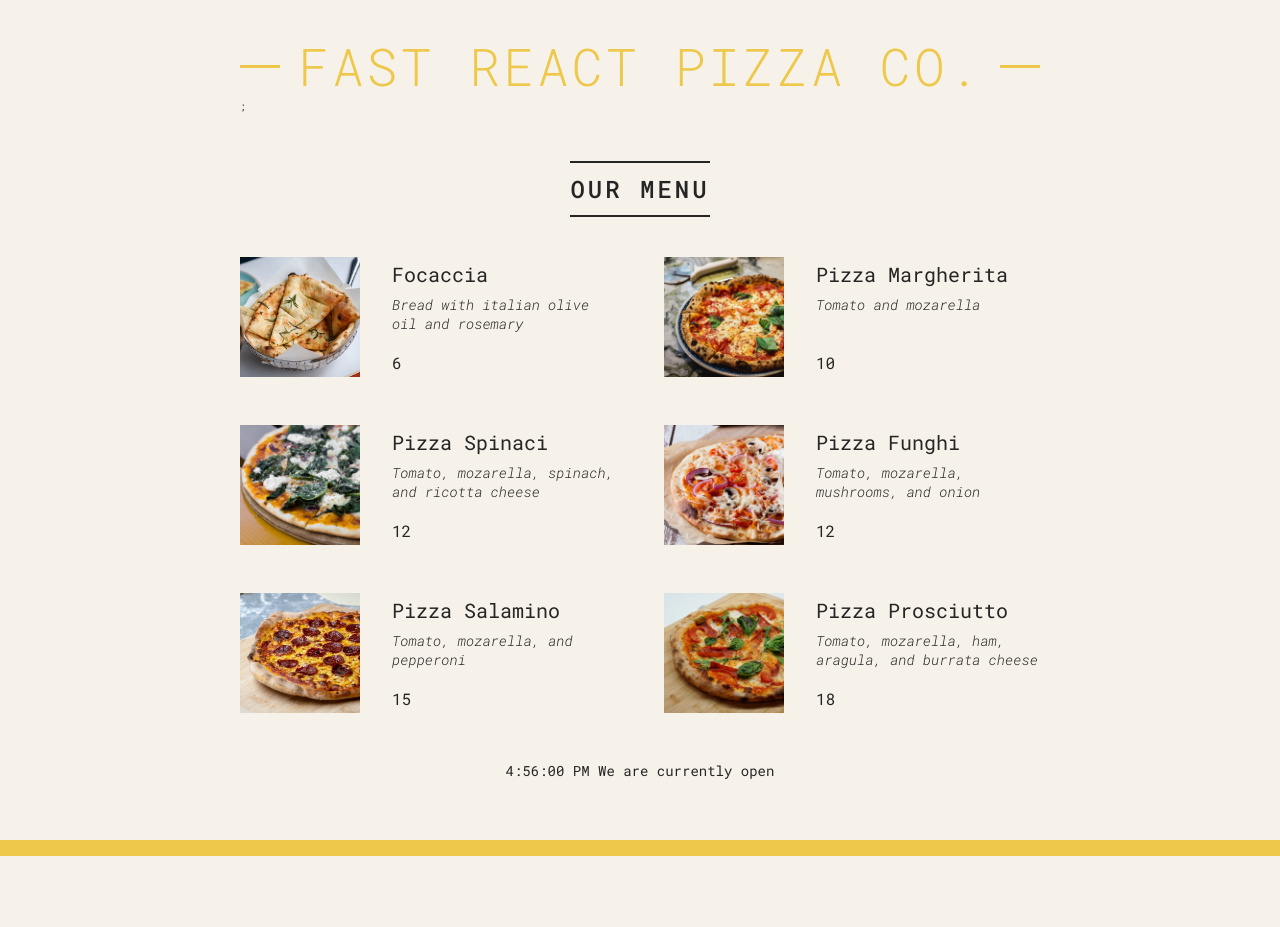
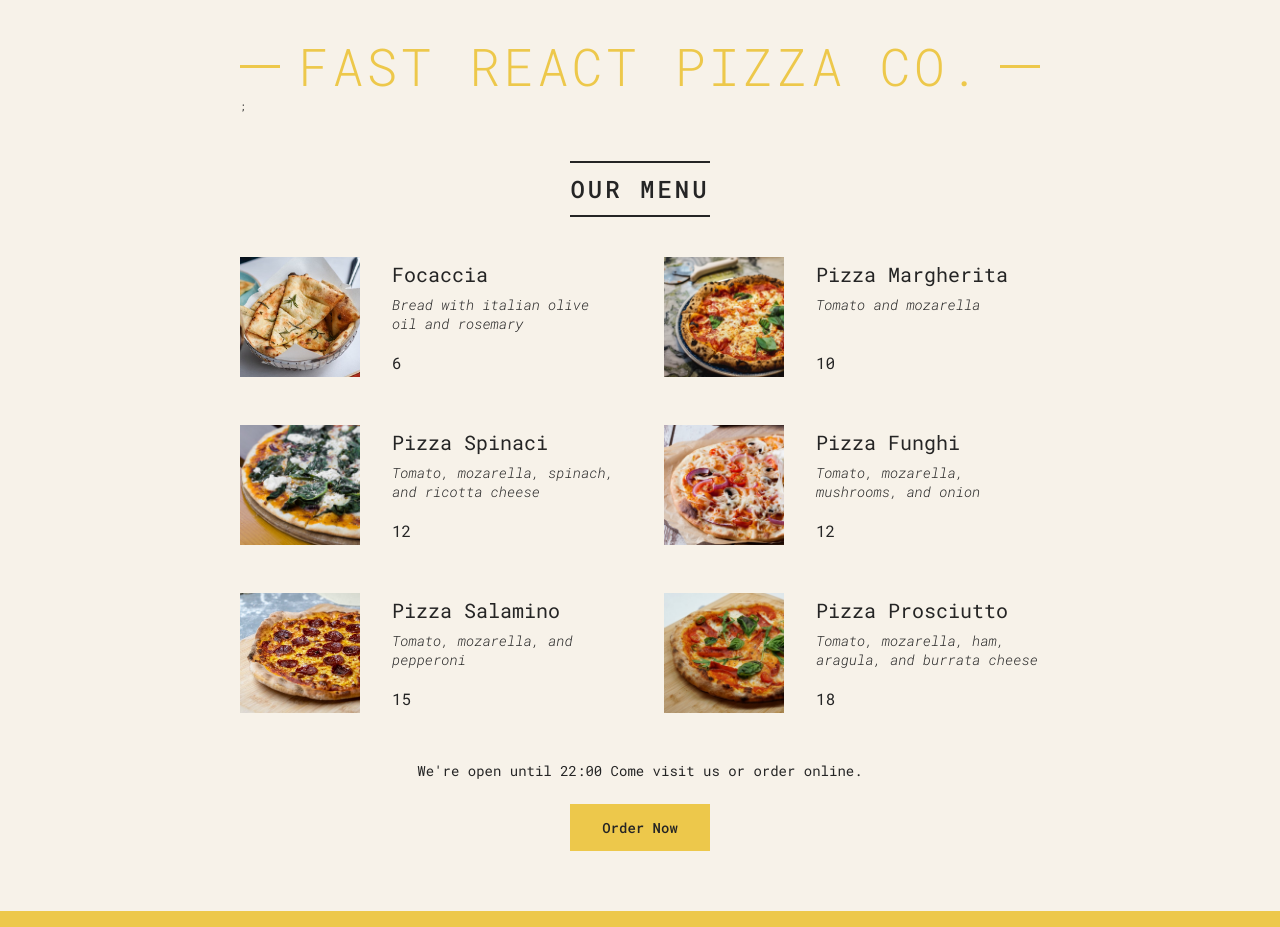
Before and after one commit to Abdullahi-Suugani/pizzas, a React (Create React App) app: page / in a window 1280 px wide. Before the commit the page ends 856 px from the top, so only its background shows below. Built offline with nearby package versions, Linux system fonts and the light colour scheme.

Commit message:
Conditional with &&

```diff
--- a/src/index.js
+++ b/src/index.js
@@ -67,15 +67,20 @@
   );
 }
 function Menu() {
+  const pizzas = pizzaData;
+  const numPizzas = pizzas.length;
+
   return (
     <main className="menu">
       <h2>Our Menu</h2>
 
-      <ul className="pizzas">
-        {pizzaData.map((pizza) => (
-          <Pizza pizzaOb={pizza} key={pizza.name} />
-        ))}
-      </ul>
+      {numPizzas > 0 && (
+        <ul className="pizzas">
+          {pizzas.map((pizza) => (
+            <Pizza pizzaOb={pizza} key={pizza.name} />
+          ))}
+        </ul>
+      )}
 
       {/* <Pizza
         name="Pizza Spinaci"
@@ -120,8 +125,12 @@
   //   );
   return (
     <footer className="footer">
-      {new Date().toLocaleTimeString()} We are currently{" "}
-      {isOpen ? "open" : "closed"}{" "}
+      {isOpen && (
+        <div className="order">
+          <p>We're open until {closeHour}:00 Come visit us or order online. </p>
+          <button className="btn">Order Now</button>
+        </div>
+      )}
     </footer>
   );
 }
```
